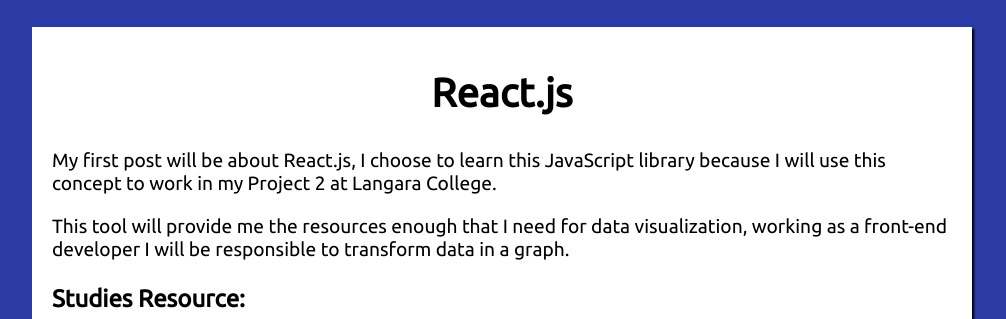
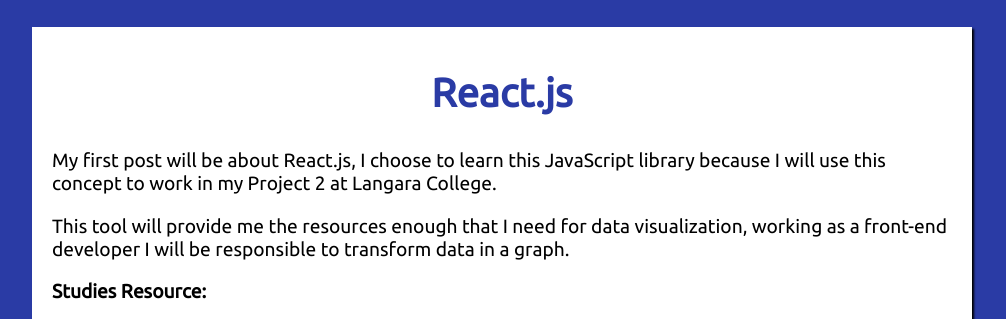
Before and after one commit to alexbuzachero/ChartJS-Tutorial, a plain HTML site: page index.html in a window 1280 px wide. Shown: the part 338-657 px from the top of the page, without its empty margins (158-1164 px from the left). Drawn offline with Linux system fonts and the light colour scheme.

Commit message:
Font Colors

```diff
--- a/index.html
+++ b/index.html
@@ -31,6 +31,10 @@
   }
   header h1{
     margin: 0;
+  }
+
+  h2{
+    color: #2A3BA5;
   }
 
   hr{
@@ -89,7 +93,7 @@
   }
 
   h3{
-    font-size: 1.5rem;
+    font-size: 1.2rem;
   }
 
   .imgSmall{
@@ -170,6 +174,7 @@
         <p>As a Tenant, I want to choose a house and analyze the house price history.<p>
         </div>
         <br>
+        <hr>
         <h2>Progress Report</h2>
         <h3><u>Retrospective</u></h3>
         <p>In the last week, I started my studies in React and research about the best library to create graphs. Also, Graph.js was my choice because this library is very intuitive to use and provide a plenty of different graphs.</p>
```
